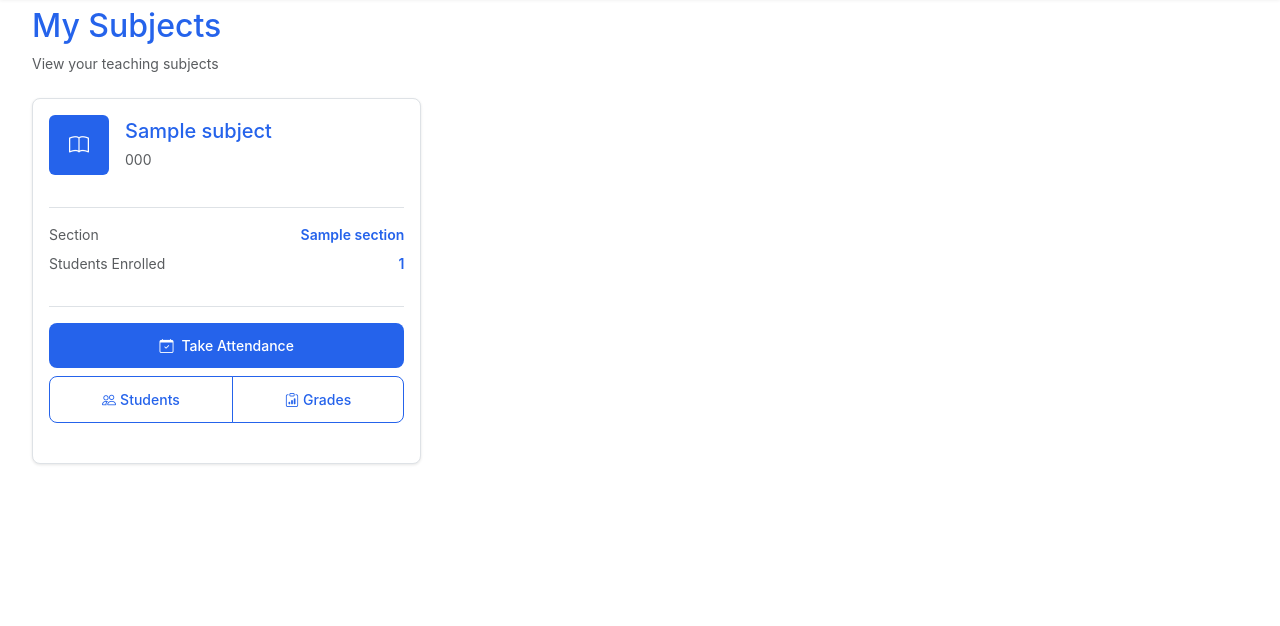
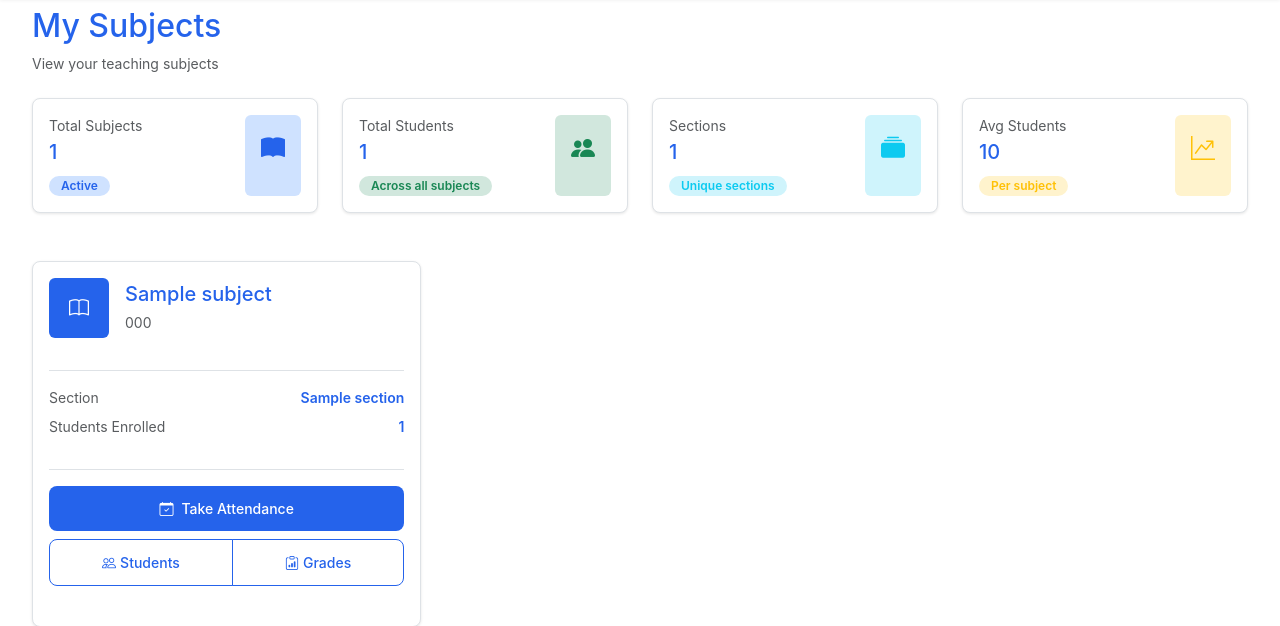
Before and after one commit to ramisys/ADS-EduLog, a Django app: template teachers/templates/teachers/subjects.html in a window 1280 px wide. Shown: the part 81-707 px from the top of the page. Run offline with Django 3.2, Linux system fonts and the light colour scheme; the template is opened without the code that fills it: most values are stand-ins (such as "Sample title", 1, 10 or a date in 2020).

Commit message:
Added quick stats summary in subjects

```diff
--- a/teachers/templates/teachers/subjects.html
+++ b/teachers/templates/teachers/subjects.html
@@ -7,6 +7,73 @@
     <div class="mb-4">
       <h2 class="text-primary">My Subjects</h2>
       <p class="text-muted small">View your teaching subjects</p>
+    </div>
+
+    <!-- Quick Stats Summary -->
+    <div class="row g-4 mb-4">
+      <!-- Total Subjects -->
+      <div class="col-12 col-md-6 col-lg-3">
+        <div class="card border rounded-3 p-3">
+          <div class="d-flex justify-content-between">
+            <div>
+              <p class="text-muted small mb-1">Total Subjects</p>
+              <h5 class="text-primary mb-2">{{ total_subjects }}</h5>
+              <span class="badge bg-primary-subtle text-primary">Active</span>
+            </div>
+            <div class="bg-primary-subtle p-3 rounded">
+              <i class="bi bi-book-fill text-primary fs-4"></i>
+            </div>
+          </div>
+        </div>
+      </div>
+
+      <!-- Total Students -->
+      <div class="col-12 col-md-6 col-lg-3">
+        <div class="card border rounded-3 p-3">
+          <div class="d-flex justify-content-between">
+            <div>
+              <p class="text-muted small mb-1">Total Students</p>
+              <h5 class="text-primary mb-2">{{ total_students }}</h5>
+              <span class="badge bg-success-subtle text-success">Across all subjects</span>
+            </div>
+            <div class="bg-success-subtle p-3 rounded">
+              <i class="bi bi-people-fill text-success fs-4"></i>
+            </div>
+          </div>
+        </div>
+      </div>
+
+      <!-- Total Sections -->
+      <div class="col-12 col-md-6 col-lg-3">
+        <div class="card border rounded-3 p-3">
+          <div class="d-flex justify-content-between">
+            <div>
+              <p class="text-muted small mb-1">Sections</p>
+              <h5 class="text-primary mb-2">{{ total_sections }}</h5>
+              <span class="badge bg-info-subtle text-info">Unique sections</span>
+            </div>
+            <div class="bg-info-subtle p-3 rounded">
+              <i class="bi bi-collection-fill text-info fs-4"></i>
+            </div>
+          </div>
+        </div>
+      </div>
+
+      <!-- Avg Students per Subject -->
+      <div class="col-12 col-md-6 col-lg-3">
+        <div class="card border rounded-3 p-3">
+          <div class="d-flex justify-content-between">
+            <div>
+              <p class="text-muted small mb-1">Avg Students</p>
+              <h5 class="text-primary mb-2">{{ avg_students_per_subject }}</h5>
+              <span class="badge bg-warning-subtle text-warning">Per subject</span>
+            </div>
+            <div class="bg-warning-subtle p-3 rounded">
+              <i class="bi bi-graph-up-arrow text-warning fs-4"></i>
+            </div>
+          </div>
+        </div>
+      </div>
     </div>
 
     <!-- SUBJECT LIST -->
```
Also changed, not shown: teachers/views.py (+21 -0 lines).
